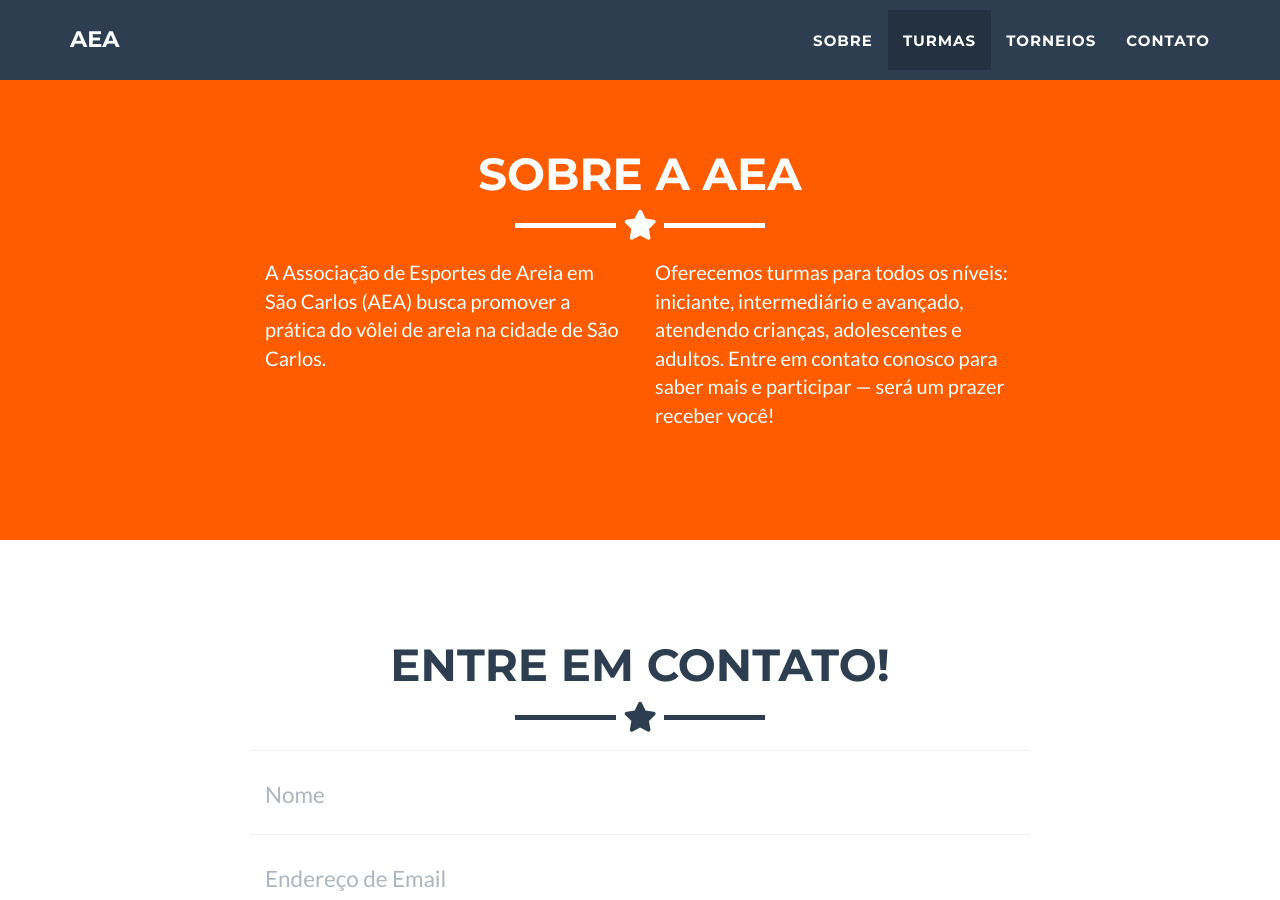
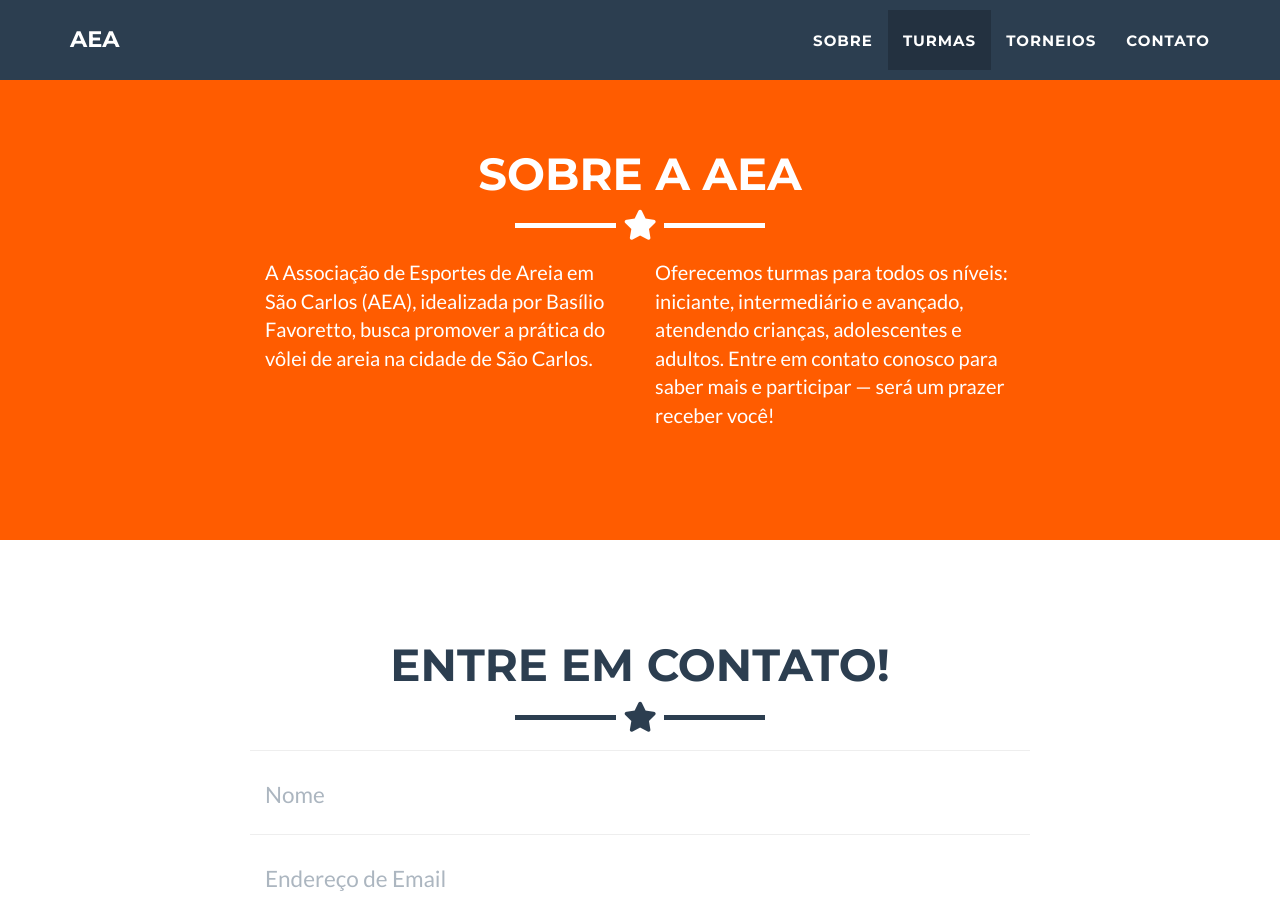
Before and after one commit to aeafavoretto/aeafavoretto.github.io, a Jekyll site: the page built from _posts/2014-07-18-project-1.markdown, in a window 1280 px wide and 900 px high, scrolled down 1517 px. Built offline with Jekyll 4.4.1, drawn with Linux system fonts in a browser that asks for light colours.

Commit message:
22may26: about

```diff
--- a/_includes/about.html
+++ b/_includes/about.html
@@ -10,8 +10,8 @@
     <div class="row">
       <div class="col-lg-4 col-lg-offset-2">
         <p>
-          A Associação de Esportes de Areia em São Carlos (AEA) busca
-          promover a prática do vôlei de areia na cidade de São Carlos.
+          A Associação de Esportes de Areia em São Carlos (AEA), idealizada por Basílio Favoretto,
+          busca promover a prática do vôlei de areia na cidade de São Carlos.
         </p>
       </div>
       <div class="col-lg-4">
```
